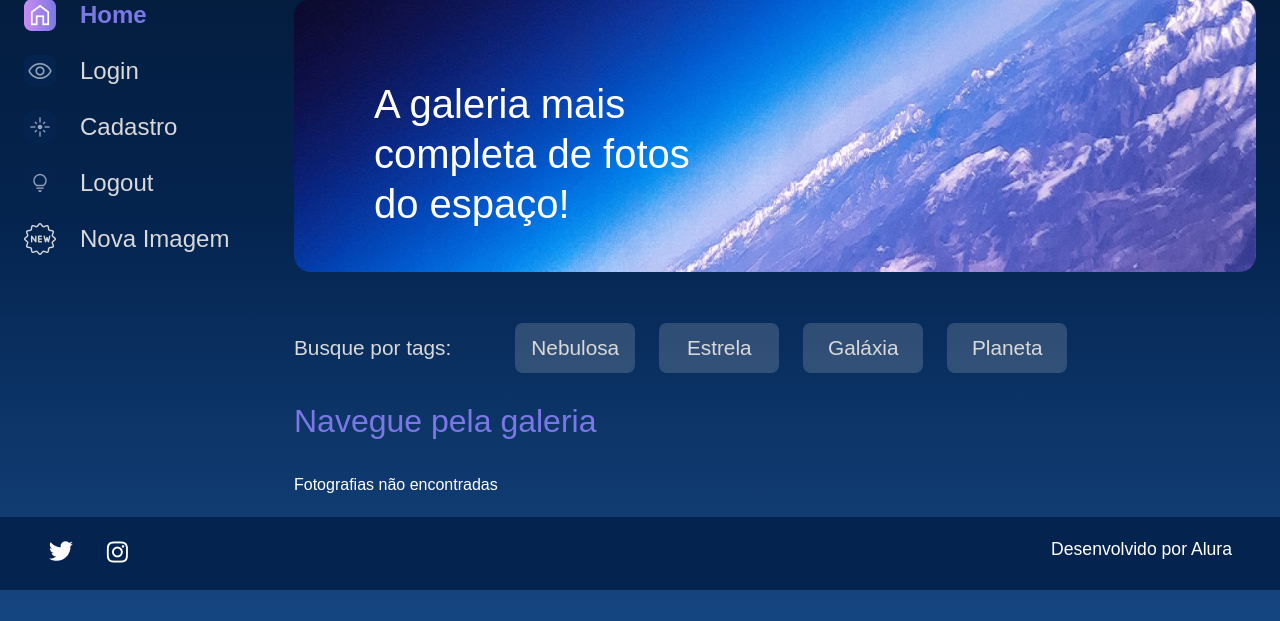
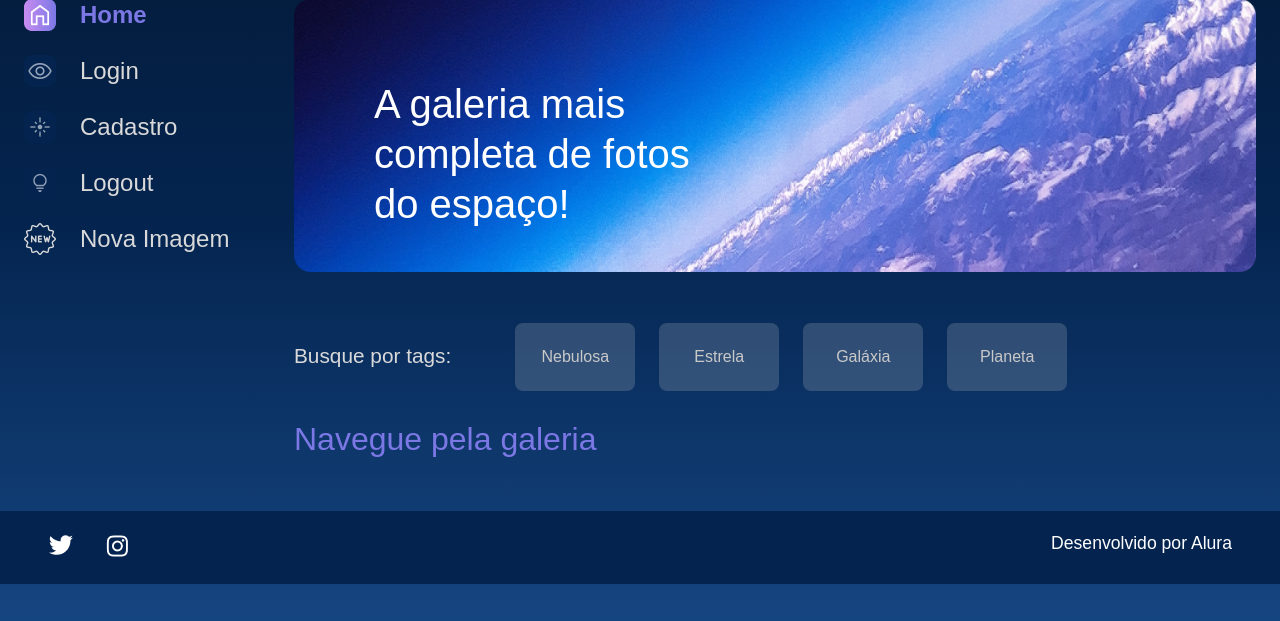
Before and after one commit to KaBarbi/Alura-Space, a Django app: page /buscar in a window 1280 px wide. Shown: the part 179-800 px from the top of the page. Run offline with Django 4.2, Linux system fonts and the light colour scheme; the visitor is signed in with stand-in values (Sample User, id 1); data that the repository does not hold is empty.

Commit message:
funcionalidade de filtro

```diff
--- a/apps/galeria/urls.py
+++ b/apps/galeria/urls.py
@@ -1,6 +1,6 @@
 from django.urls import path
 from apps.galeria.views import \
-    index, imagem, buscar, nova_imagem, editar_imagem, deletar_imagem
+     index, imagem, buscar, nova_imagem, editar_imagem, deletar_imagem, filtro
 
 urlpatterns = [
     path('', index, name='index'),
@@ -8,5 +8,6 @@ urlpatterns = [
     path('buscar', buscar, name='buscar'),
     path('nova-imagem', nova_imagem, name='nova_imagem'),
     path('editar-imagem/<int:foto_id>', editar_imagem, name='editar_imagem'),
-    path('deletar-imagem', deletar_imagem, name='deletar_imagem'),
+    path('deletar-imagem/<int:foto_id>', deletar_imagem, name='deletar_imagem'),
+    path('filtro/<str:categoria>', filtro, name='filtro'),
 ]
--- a/apps/galeria/views.py
+++ b/apps/galeria/views.py
@@ -5,37 +5,31 @@ from apps.galeria.forms import FotografiaForms
 
 from django.contrib import messages
 
-
 def index(request):
     if not request.user.is_authenticated:
         messages.error(request, 'Usuário não logado')
         return redirect('login')
 
-    fotografias = Fotografia.objects.order_by(
-        "data_fotografia").filter(publicada=True)
+    fotografias = Fotografia.objects.order_by("data_fotografia").filter(publicada=True)
     return render(request, 'galeria/index.html', {"cards": fotografias})
-
 
 def imagem(request, foto_id):
     fotografia = get_object_or_404(Fotografia, pk=foto_id)
     return render(request, 'galeria/imagem.html', {"fotografia": fotografia})
-
 
 def buscar(request):
     if not request.user.is_authenticated:
         messages.error(request, 'Usuário não logado')
         return redirect('login')
 
-    fotografias = Fotografia.objects.order_by(
-        "data_fotografia").filter(publicada=True)
+    fotografias = Fotografia.objects.order_by("data_fotografia").filter(publicada=True)
 
     if "buscar" in request.GET:
         nome_a_buscar = request.GET['buscar']
         if nome_a_buscar:
             fotografias = fotografias.filter(nome__icontains=nome_a_buscar)
 
-    return render(request, "galeria/buscar.html", {"cards": fotografias})
-
+    return render(request, "galeria/index.html", {"cards": fotografias})
 
 def nova_imagem(request):
     if not request.user.is_authenticated:
@@ -52,20 +46,26 @@ def nova_imagem(request):
 
     return render(request, 'galeria/nova_imagem.html', {'form': form})
 
-
 def editar_imagem(request, foto_id):
     fotografia = Fotografia.objects.get(id=foto_id)
-    form = Fotografia(isinstance=fotografia)
+    form = FotografiaForms(instance=fotografia)
 
     if request.method == 'POST':
-        form = FotografiaForms(
-            request.POST, request.FILES, instance=fotografia)
+        form = FotografiaForms(request.POST, request.FILES, instance=fotografia)
         if form.is_valid():
             form.save()
             messages.success(request, 'Fotografia editada com sucesso!')
             return redirect('index')
-    return render(render, 'galeria/editar_imagem.html', {'form': form, 'foto_id': foto_id})
 
+    return render(request, 'galeria/editar_imagem.html', {'form': form, 'foto_id': foto_id})
 
-def deletar_imagem(request):
-    pass
+def deletar_imagem(request, foto_id):
+    fotografia = Fotografia.objects.get(id=foto_id)
+    fotografia.delete()
+    messages.success(request, 'Deleção feita com sucesso!')
+    return redirect('index')
+
+def filtro(request, categoria):
+    fotografias = Fotografia.objects.order_by("data_fotografia").filter(publicada=True, categoria=categoria)
+
+    return render(request, 'galeria/index.html', {"cards": fotografias})
--- a/templates/galeria/buscar.html
+++ /dev/null
@@ -1,55 +0,0 @@
-{% extends 'shared/base.html' %}
-{% load static %}
-{% block content %}
-            <section class="conteudo">
-                <section class="banner">
-                    <img class="banner__imagem" src="{% static '/assets/imagens/Banner(2).png' %}" alt="banner Alura Space">
-                    <h1 class="banner__titulo"> A galeria mais completa de fotos do espaço!</h1>
-                </section>
-                <section class="tags">
-                    <p class="tags__titulo">Busque por tags:</p>
-                    <ul class="tags__lista">
-                        <li class="tags__tag">Nebulosa</li>
-                        <li class="tags__tag">Estrela</li>
-                        <li class="tags__tag">Galáxia</li>
-                        <li class="tags__tag">Planeta</li>
-                    </ul>
-                </section>
-                <section class="galeria">
-                    <div class="cards">
-                        <h2 class="cards__titulo">Navegue pela galeria</h2>
-                        <ul class="cards__lista">
-                            {% if cards %}
-                            {% for fotografia in cards %}
-                            <li class="card">
-                                <a href="{% url 'imagem' fotografia.id %}">
-                                {% if fotografia.foto == "" or fotografia.foto == null %}
-                                    <img class="card__imagem" src="{% static '/assets/imagens/galeria/not-found.png'%}" alt="foto">
-                                {% else %}
-                                    <img class="card__imagem" src="{{ fotografia.foto.url }}" alt="foto">
-                                {% endif %}
-                                </a>
-                                <span class="card__tag">Estrelas</span>
-                                <div class="card__info">
-                                    <p class="card__titulo">{{fotografia.nome}}</p>
-                                    <div class="card__texto">
-                                        <p class="card__descricao">{{fotografia.legenda}}</p>
-                                        <span>
-                                            <img src="{% static '/assets/ícones/1x/favorite_outline.png' %}" alt="ícone de coração">
-                                        </span>
-                                    </div>
-                                </div>
-                            </li>
-                            {% endfor %}
-                            {% else %}
-                            <div class="imagem__texto">
-                                <p>Fotografias não encontradas</p>
-                            </div>
-                            {% endif %}
-                        </ul>
-                    </div>
-                </section>
-            </section>
-        </main>
-    </div>
-{% endblock %}
--- a/templates/galeria/editar_imagem.html
+++ b/templates/galeria/editar_imagem.html
@@ -3,7 +3,7 @@
 {% block content %}
 
             <section class="galeria" style="margin-left: 5em">
-                <form action="{% url 'eidtar_imagem' foto_id %}" method="POST" enctype="multipart/form-data">
+                <form action="{% url 'editar_imagem' foto_id %}" method="POST" enctype="multipart/form-data">
                     {% csrf_token %}
                     <div class="row">
                         {% for field in form.visible_fields %}
--- a/templates/galeria/imagem.html
+++ b/templates/galeria/imagem.html
@@ -17,7 +17,7 @@
                             </div>
                             <div>
                                 <a href="{% url 'editar_imagem' fotografia.id %}"><button class="btn btn-success col-12" style="padding: top 5px;">Editar</button></a>
-                                <a href="{% url 'deletar_imagem' %}"><button class="btn btn-danger col-12" style="padding: top 5px;">Deletar</button></a>
+                                <a href="{% url 'deletar_imagem' fotografia.id %}"><button class="btn btn-danger col-12" style="padding: top 5px;">Deletar</button></a>
                             </div>
                         </div>
                     </div>
--- a/templates/galeria/index.html
+++ b/templates/galeria/index.html
@@ -9,10 +9,10 @@
                 <section class="tags">
                     <p class="tags__titulo">Busque por tags:</p>
                     <ul class="tags__lista">
-                        <li class="tags__tag">Nebulosa</li>
-                        <li class="tags__tag">Estrela</li>
-                        <li class="tags__tag">Galáxia</li>
-                        <li class="tags__tag">Planeta</li>
+                        <li class="tags__tag"><a href="{% url 'filtro' 'NEBULOSA' %}" class="btn" style="color: #C9C9C9;">Nebulosa</a></li>
+                        <li class="tags__tag"><a href="{% url 'filtro' 'ESTRELA' %}" class="btn" style="color: #C9C9C9;">Estrela</a></li>
+                        <li class="tags__tag"><a href="{% url 'filtro' 'GALÁXIA' %}" class="btn" style="color: #C9C9C9;">Galáxia</a></li>
+                        <li class="tags__tag"><a href="{% url 'filtro' 'PLANETA' %}" class="btn" style="color: #C9C9C9;">Planeta</a></li>
                     </ul>
                 </section>
                 <section class="galeria">
```
